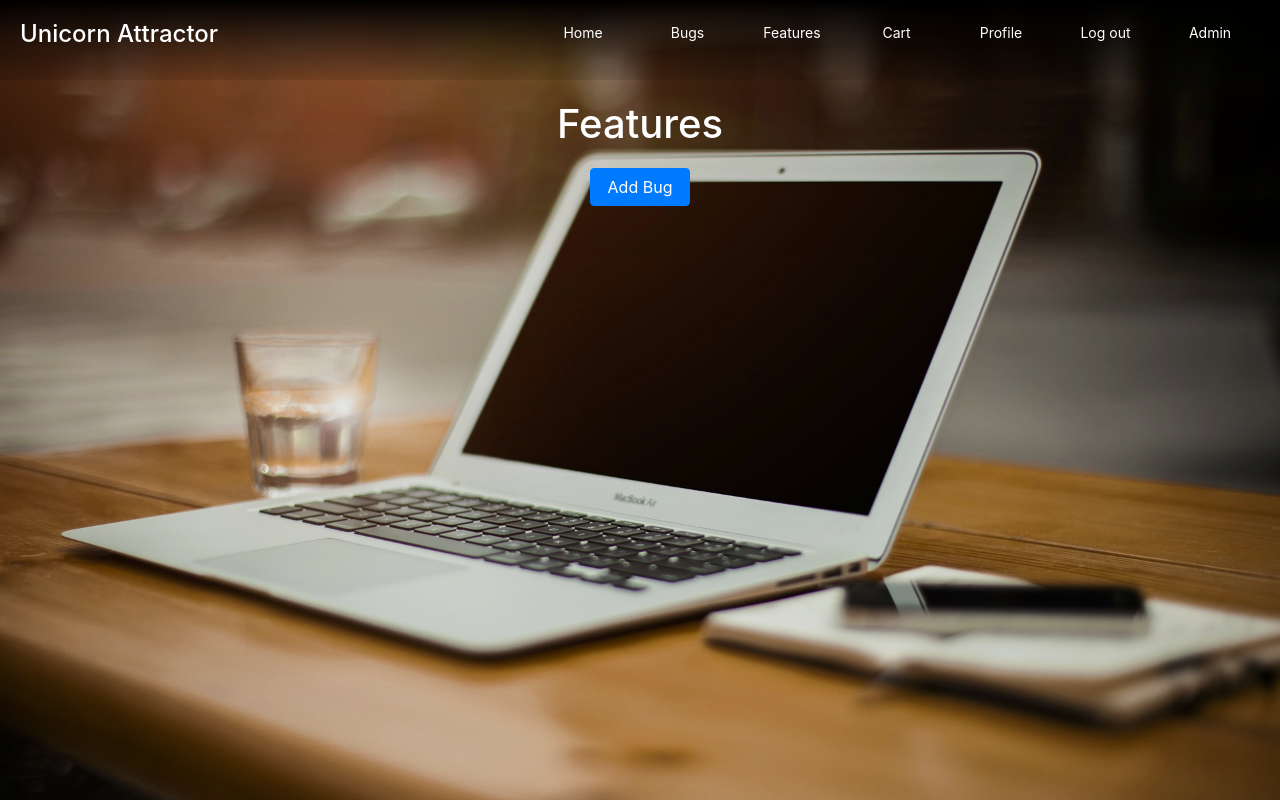
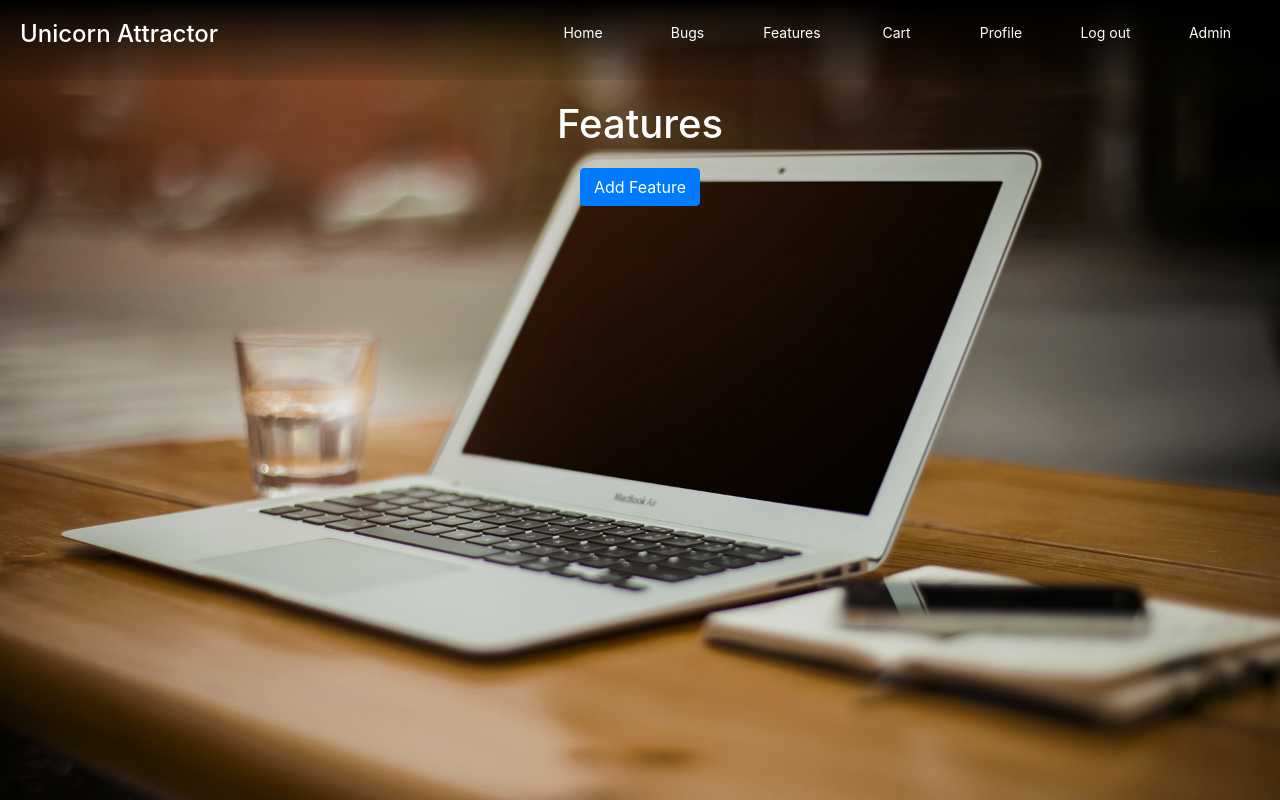
Before and after one commit to brettcutt/issue-tracker, a Django app: page /features/ in a window 1280 px wide. Run offline with Django 3.2, Linux system fonts and the light colour scheme; the visitor is signed in with stand-in values (Sample User, id 1); data that the repository does not hold is empty; parts of the project's set-up code (start-up, migrations or seed data) failed here and were passed over; some libraries are stand-ins or nearby versions; some web fonts are replaced.

Commit message:
text change

```diff
--- a/bugs/templates/bug_detail.html
+++ b/bugs/templates/bug_detail.html
@@ -4,6 +4,9 @@
 <div class="overlay-black"></div>
 <div class="container margin-top-100 center ">
     <h1>{{items.name}}</h1>
+    {% if user.username == 'admin' %}
+    <a href="{% url 'edit_bug' items.id %}" class='btn btn-primary'>Edit</a>
+    {% endif %}
 
     <p class='inline views'>Views: {{items.views}}</p>
     <p class='inline upvotes'>Upvotes: {{items.upvotes}}</p>
--- a/bugs/urls.py
+++ b/bugs/urls.py
@@ -1,10 +1,11 @@
 from django.conf.urls import url
-from .views import bugs, add_bug, bug_detail, add_comment_bugs
+from .views import bugs, add_edit_bug, bug_detail, add_comment_bugs
 
 urlpatterns = [
     url(r'^$', bugs, name='bugs'),
     url(r'^bug_detail/(?P<id>\d+)/$', bug_detail, name='bug_detail'),
-    url(r'^add_bug$', add_bug, name='add_bug'),
+    url(r'^add_bug$', add_edit_bug, name='add_bug'),
+    url(r'^edit_bug/(?P<id>\d+)/$', add_edit_bug, name='edit_bug'),
     url(r'^add_comment_bugs/(?P<id>\d+)/$',
         add_comment_bugs, name='add_comment_bugs'),
 ]
--- a/cart/context.py
+++ b/cart/context.py
@@ -19,6 +19,6 @@ def cart_contents(request):
         total += quantity * price
         cart_items.append({'id': id, 'quantity': quantity,
                            'ticket': ticket, 'price': price})
-    print(upvote_list)
+
 
     return {'cart_items': cart_items, 'total': total, 'upvote_list': upvote_list}
--- a/features/templates/features.html
+++ b/features/templates/features.html
@@ -7,7 +7,7 @@
         <h1 class="center margin-top-100 margin-bottom-20">Features</h1>
         {% if user.is_authenticated %}
         <div class='center'>
-            <a class='btn btn-primary inline margin-bottom-20' href="{% url 'add_feature' %}">Add Bug</a>
+            <a class='btn btn-primary inline margin-bottom-20' href="{% url 'add_feature' %}">Add Feature</a>
         </div>
         {% endif %}
     </div>
--- a/features/urls.py
+++ b/features/urls.py
@@ -1,10 +1,11 @@
 from django.conf.urls import url
-from .views import features, add_comment_features, add_feature, feature_detail
+from .views import features, add_comment_features, add_edit_feature, feature_detail
 
 urlpatterns = [
     url(r'^$', features, name='features'),
     url(r'^feature_detail/(?P<id>\d+)/$', feature_detail, name='feature_detail'),
-    url(r'^add_feature$', add_feature, name='add_feature'),
+    url(r'^edit_feature/(?P<id>\d+)/$', add_edit_feature, name='edit_feature'),
+    url(r'^add_feature$', add_edit_feature, name='add_feature'),
     url(r'^add_comment_features/(?P<id>\d+)/$',
         add_comment_features, name='add_comment_features'),
 ]
--- a/features/views.py
+++ b/features/views.py
@@ -28,7 +28,6 @@ def feature_detail(request, id):
         item = str(item)
         if item == user:
             upvoted = True
-
     comments = Comments.objects.filter(
         feature_ticket=id).order_by('-created_date')
     comment_form = CommentForm()
@@ -60,7 +59,8 @@ def add_comment_features(request, id=id):
     return redirect(feature_detail, id)
 
 
-def add_feature(request):
+def add_edit_feature(request, id=None):
+    feature = get_object_or_404(Features, id=id) if id else None
     pic = ProfilePicture.objects.filter(user=request.user)
     image = ''
     for item in pic:
@@ -68,7 +68,7 @@ def add_feature(request):
         print(item)
 
     if request.method == "POST":
-        form = FeaturesForm(request.POST, request.FILES)
+        form = FeaturesForm(request.POST, request.FILES, instance=feature)
         if form.is_valid():
             form = form.save(commit=False)
             form.username = request.user
@@ -79,6 +79,6 @@ def add_feature(request):
             form.save()
             return redirect(reverse(features))
     else:
-        form = FeaturesForm()
+        form = FeaturesForm(instance=feature)
 
     return render(request, 'add_ticket.html', {'form': form})
--- a/static/css/style.css
+++ b/static/css/style.css
@@ -7,7 +7,7 @@ body {
 }
 
 .btn {
-width: 100px;
+width: 120px;
 }
 
 /* DEFAULT */
```
Also changed, not shown: bugs/views.py (+4 -3 lines), features/templates/feature_detail.html (+5 -4 lines).
